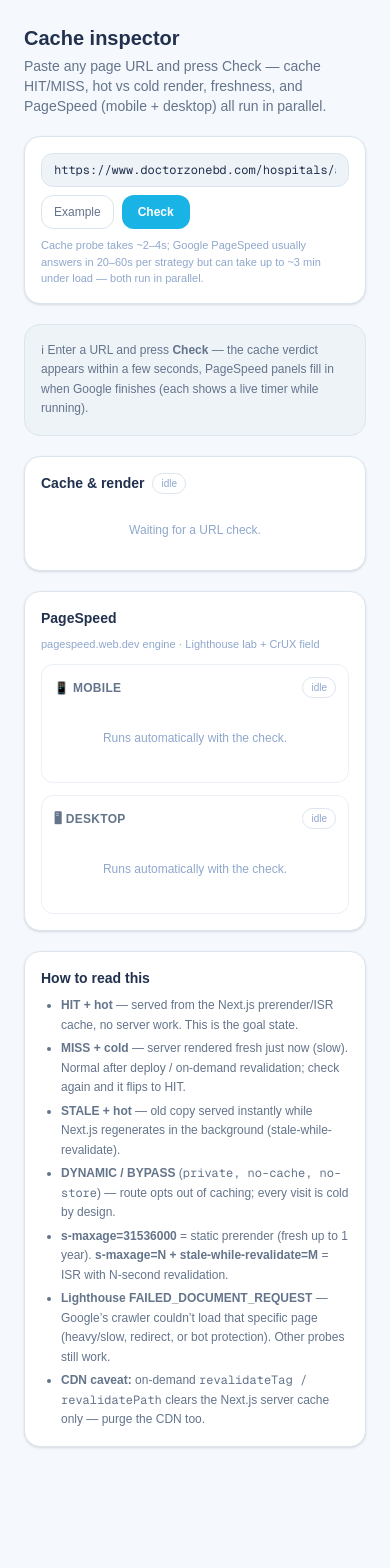
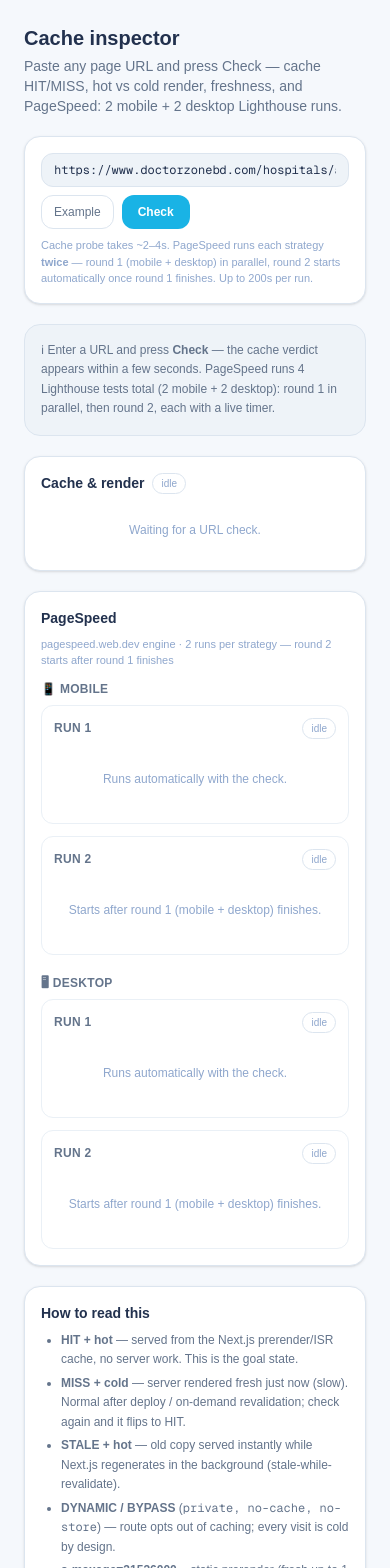
Before and after one commit to ruhulamin1398/drz-data-scrapping, a Next.js app: page /cache in a window 390 px wide. Shown: the top 1568 px of the page. Before the commit the page ends 1471 px from the top, so only its background shows below. Built offline with nearby package versions, Linux system fonts and the light colour scheme.

Commit message:
cache: run each strategy twice (2 mobile + 2 desktop), round 2 auto-starts after round 1

```diff
--- a/app/cache/page.tsx
+++ b/app/cache/page.tsx
@@ -334,15 +334,15 @@ function PsiResultBlock({ ps }: { ps: PsResult }) {
   );
 }
 
-function PsiPanel({ title, s, now }: { title: string; s: Load<PsResult>; now: number }) {
+function RunPanel({ label, s, now, idleHint }: { label: string; s: Load<PsResult>; now: number; idleHint: string }) {
   const secs = s.startedAt ? Math.max(0, Math.round((now - s.startedAt) / 1000)) : 0;
   return (
     <div className="rounded-xl border border-border-light p-3">
       <div className="mb-2 flex items-center justify-between gap-2">
-        <p className="text-xs font-semibold uppercase tracking-wide text-text-secondary">{title}</p>
+        <p className="text-xs font-semibold uppercase tracking-wide text-text-secondary">{label}</p>
         <StatusChip s={s} now={now} />
       </div>
-      {s.state === "idle" && <p className="py-6 text-center text-xs text-text-muted">Runs automatically with the check.</p>}
+      {s.state === "idle" && <p className="py-6 text-center text-xs text-text-muted">{idleHint}</p>}
       {s.state === "loading" && (
         <>
           <PsiSkeleton />
@@ -373,13 +373,16 @@ function PsiPanel({ title, s, now }: { title: string; s: Load<PsResult>; now: nu
 export default function CachePage() {
   const [url, setUrl] = useState(EXAMPLE);
   const [cache, setCache] = useState<Load<Result>>(idle);
-  const [psiM, setPsiM] = useState<Load<PsResult>>(idle);
-  const [psiD, setPsiD] = useState<Load<PsResult>>(idle);
+  const [psiM1, setPsiM1] = useState<Load<PsResult>>(idle);
+  const [psiM2, setPsiM2] = useState<Load<PsResult>>(idle);
+  const [psiD1, setPsiD1] = useState<Load<PsResult>>(idle);
+  const [psiD2, setPsiD2] = useState<Load<PsResult>>(idle);
   const runRef = useRef(0);
 
-  const anyLoading = cache.state === "loading" || psiM.state === "loading" || psiD.state === "loading";
+  const psiAll = [psiM1, psiM2, psiD1, psiD2];
+  const anyLoading = cache.state === "loading" || psiAll.some((s) => s.state === "loading");
   const now = useNow(anyLoading);
-  const allIdle = cache.state === "idle" && psiM.state === "idle" && psiD.state === "idle";
+  const allIdle = cache.state === "idle" && psiAll.every((s) => s.state === "idle");
 
   function run(e?: React.FormEvent) {
     e?.preventDefault();
@@ -389,8 +392,10 @@ export default function CachePage() {
     const startedAt = Date.now();
     const loading = { state: "loading" as const, data: null, err: "", hint: "", startedAt };
     setCache({ ...loading });
-    setPsiM({ ...loading });
-    setPsiD({ ...loading });
+    setPsiM1({ ...loading });
+    setPsiD1({ ...loading });
+    setPsiM2({ ...idle<PsResult>() });
+    setPsiD2({ ...idle<PsResult>() });
 
     const load = async <T,>(path: string, set: (v: Load<T>) => void) => {
       try {
@@ -408,10 +413,21 @@ export default function CachePage() {
       }
     };
 
-    // All three probes run in parallel — each section fills in as soon as it lands.
+    const psi = (strategy: "mobile" | "desktop") =>
+      `/api/pagespeed?strategy=${strategy}&url=${encodeURIComponent(u)}`;
+
+    // Cache probe runs alongside everything else.
     void load(`/api/cache-inspect?url=${encodeURIComponent(u)}`, setCache);
-    void load(`/api/pagespeed?strategy=mobile&url=${encodeURIComponent(u)}`, setPsiM);
-    void load(`/api/pagespeed?strategy=desktop&url=${encodeURIComponent(u)}`, setPsiD);
+
+    // Round 1 — both strategies in parallel. Round 2 starts only when round 1
+    // (mobile AND desktop) has fully settled, so each strategy gets 2 reports.
+    const r1m = load(psi("mobile"), setPsiM1);
+    const r1d = load(psi("desktop"), setPsiD1);
+    void Promise.allSettled([r1m, r1d]).then(() => {
+      if (runRef.current !== id) return; // superseded by a newer check
+      void load(psi("mobile"), setPsiM2);
+      void load(psi("desktop"), setPsiD2);
+    });
   }
 
   const r = cache.data;
@@ -421,8 +437,8 @@ export default function CachePage() {
       <div>
         <h1 className="text-xl font-bold text-text-primary">Cache inspector</h1>
         <p className="mt-1 text-sm text-text-secondary">
-          Paste any page URL and press Check — cache HIT/MISS, hot vs cold render, freshness, and PageSpeed (mobile
-          + desktop) all run in parallel.
+          Paste any page URL and press Check — cache HIT/MISS, hot vs cold render, freshness, and PageSpeed: 2 mobile
+          + 2 desktop Lighthouse runs.
         </p>
       </div>
 
@@ -453,14 +469,15 @@ export default function CachePage() {
           </div>
         </div>
         <p className="mt-2 text-[11px] text-text-muted">
-          Cache probe takes ~2–4s; Google PageSpeed usually answers in 20–60s per strategy but can take up to ~3 min under load — both run in parallel.
+          Cache probe takes ~2–4s. PageSpeed runs each strategy <b>twice</b> — round 1 (mobile + desktop) in parallel,
+          round 2 starts automatically once round 1 finishes. Up to 200s per run.
         </p>
       </form>
 
       {allIdle && (
         <div className="rounded-2xl border border-border bg-surface-alt p-4 text-xs leading-relaxed text-text-secondary">
-          ℹ Enter a URL and press <b>Check</b> — the cache verdict appears within a few seconds, PageSpeed panels fill
-          in when Google finishes (each shows a live timer while running).
+          ℹ Enter a URL and press <b>Check</b> — the cache verdict appears within a few seconds. PageSpeed runs 4
+          Lighthouse tests total (2 mobile + 2 desktop): round 1 in parallel, then round 2, each with a live timer.
         </div>
       )}
 
@@ -555,15 +572,29 @@ export default function CachePage() {
         )}
       </section>
 
-      {/* page speed — both strategies in parallel */}
+      {/* page speed — 2 runs per strategy */}
       <section className="rounded-2xl border border-border bg-surface p-4 shadow-sm">
         <div className="mb-3 flex flex-wrap items-center gap-2">
           <h2 className="text-sm font-semibold text-text-primary">PageSpeed</h2>
-          <span className="text-[11px] text-text-muted">pagespeed.web.dev engine · Lighthouse lab + CrUX field</span>
+          <span className="text-[11px] text-text-muted">
+            pagespeed.web.dev engine · 2 runs per strategy — round 2 starts after round 1 finishes
+          </span>
         </div>
-        <div className="grid gap-3 lg:grid-cols-2">
-          <PsiPanel title="📱 Mobile" s={psiM} now={now} />
-          <PsiPanel title="🖥 Desktop" s={psiD} now={now} />
+        <div className="space-y-5">
+          <div>
+            <p className="mb-2 text-xs font-semibold uppercase tracking-wide text-text-secondary">📱 Mobile</p>
+            <div className="grid gap-3 lg:grid-cols-2">
+              <RunPanel label="Run 1" s={psiM1} now={now} idleHint="Runs automatically with the check." />
+              <RunPanel label="Run 2" s={psiM2} now={now} idleHint="Starts after round 1 (mobile + desktop) finishes." />
+            </div>
+          </div>
+          <div>
+            <p className="mb-2 text-xs font-semibold uppercase tracking-wide text-text-secondary">🖥 Desktop</p>
+            <div className="grid gap-3 lg:grid-cols-2">
+              <RunPanel label="Run 1" s={psiD1} now={now} idleHint="Runs automatically with the check." />
+              <RunPanel label="Run 2" s={psiD2} now={now} idleHint="Starts after round 1 (mobile + desktop) finishes." />
+            </div>
+          </div>
         </div>
       </section>
 
@@ -577,6 +608,7 @@ export default function CachePage() {
           <li><b>DYNAMIC / BYPASS</b> (<span className="font-mono">private, no-cache, no-store</span>) — route opts out of caching; every visit is cold by design.</li>
           <li><b>s-maxage=31536000</b> = static prerender (fresh up to 1 year). <b>s-maxage=N + stale-while-revalidate=M</b> = ISR with N-second revalidation.</li>
           <li><b>Lighthouse FAILED_DOCUMENT_REQUEST</b> — Google&rsquo;s crawler couldn&rsquo;t load that specific page (heavy/slow, redirect, or bot protection). Other probes still work.</li>
+          <li><b>2 runs per strategy</b> — Lighthouse scores naturally vary run to run; compare Run 1 vs Run 2. If Google just analyzed the URL seconds ago, Run 2 may return Google&rsquo;s cached copy (same fetch time).</li>
           <li><b>CDN caveat:</b> on-demand <span className="font-mono">revalidateTag / revalidatePath</span> clears the Next.js server cache only — purge the CDN too.</li>
         </ul>
       </div>
```
